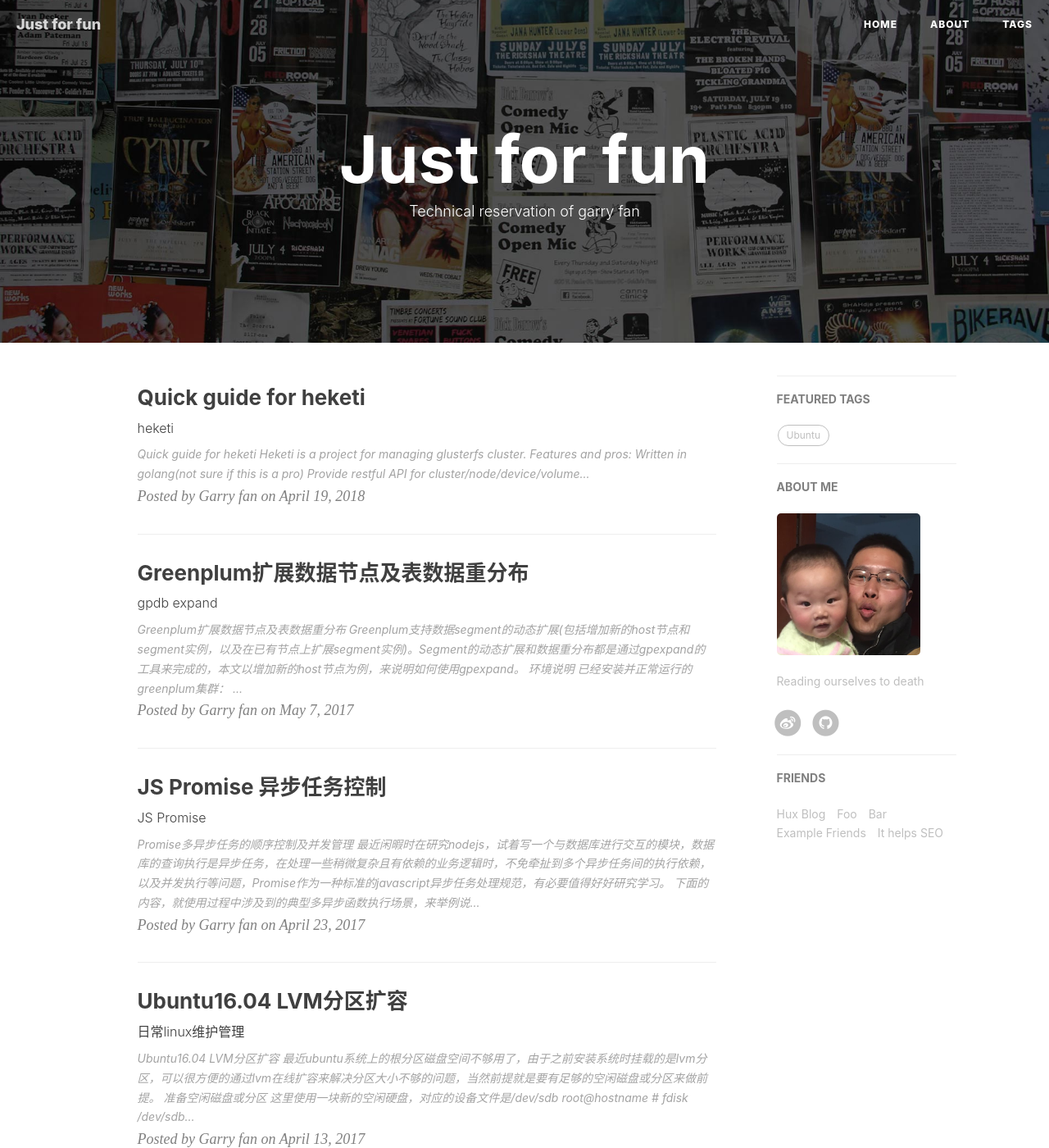
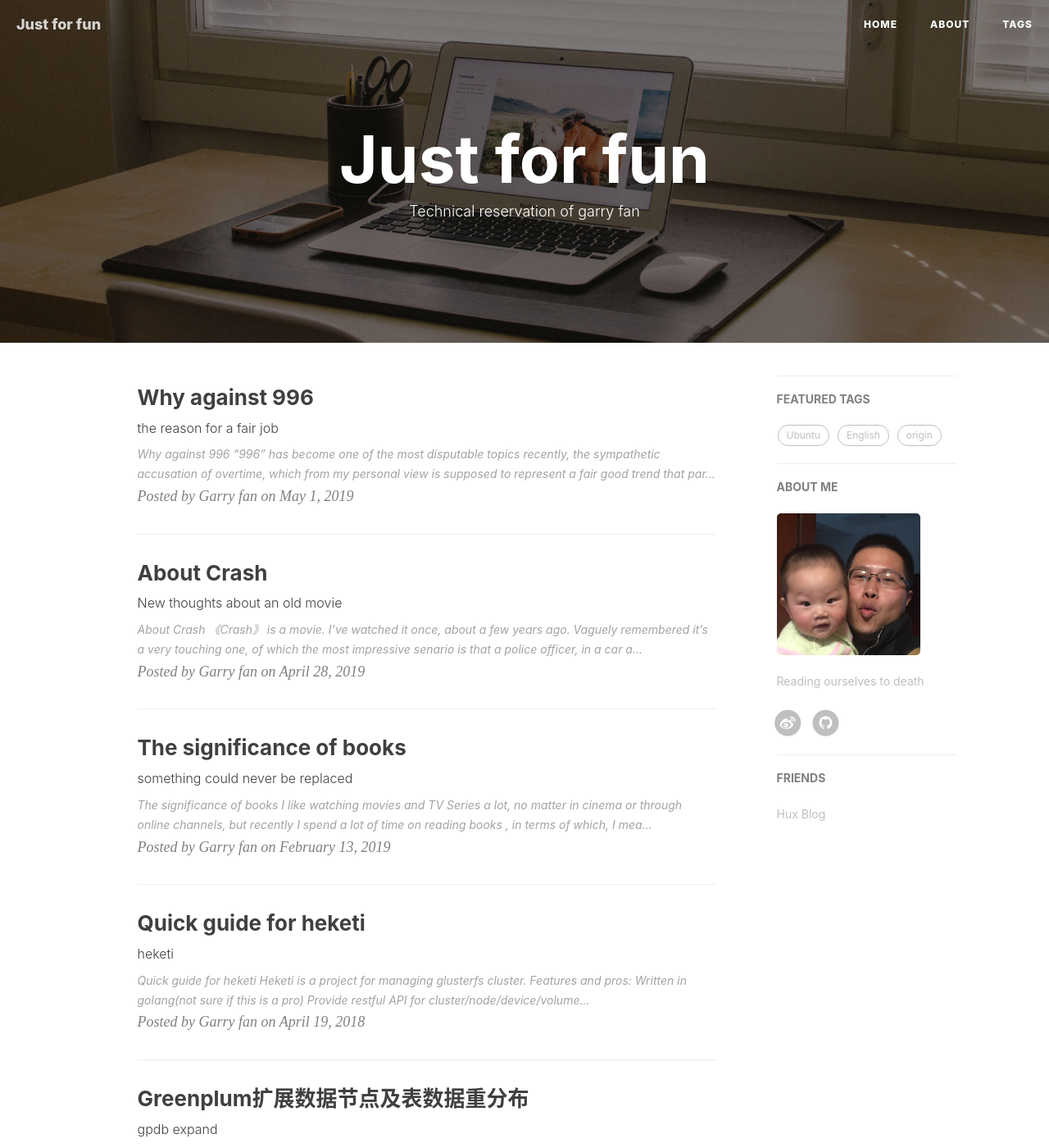
Before and after one commit to garryfan2013/garryfan2013.github.io, a Jekyll site: the page built from index.html, in a window 1280 px wide and 1400 px high. Shown: the whole window at 82% size. Built offline with Jekyll 4.4.1, drawn with Linux system fonts in a browser that asks for light colours; nearby versions of some CDN libraries; the list of posts is cut into pages by our own code; comment, search, counter and statistics services are not loaded.

Commit message:
add recent blogs

```diff
--- a/_config.yml
+++ b/_config.yml
@@ -1,7 +1,7 @@
 # Site settings
 title: Just for fun
-SEOTitle: Garry's BLOG | Garry's BLOG
-header-img: img/home-bg.jpg
+SEOTitle: Garry's BLOG | 神秘岛
+header-img: img/home-bg-o.jpg
 email: fan.jia@163.com
 description: "Good Good Study Day Day Up!!"
 keyword: "Working living growing"
@@ -26,7 +26,7 @@ highlighter: rouge
 permalink: pretty
 paginate: 10
 exclude: ["less","node_modules","Gruntfile.js","package.json","README.md"]
-anchorjs: true                          # if you want to customize anchor. check out line:181 of `post.html`
+anchorjs: false                          # if you want to customize anchor. check out line:181 of `post.html`
 
 
 
@@ -84,17 +84,5 @@ friends: [
     {
         title: "Hux Blog",
         href: "http://huangxuan.me"
-    },{
-        title: "Foo",
-        href: "#"
-},{
-        title: "Bar",
-        href: "#"
-    },{
-        title: "Example Friends",
-        href: "#"
-    },{
-        title: "It helps SEO",
-        href: "#"
     }
 ]
--- a/_layouts/post.html
+++ b/_layouts/post.html
@@ -54,7 +54,7 @@ layout: default
                 {% if site.duoshuo_share and site.duoshuo_username %}
                 <!-- 多说 Share start -->
                 </style>
-                <div class="ds-share"
+                <!-- <div class="ds-share"
                     style="text-align: right"
                     data-thread-key="{{page.id}}"
                     data-title="{{page.title}}"
@@ -72,7 +72,7 @@ layout: default
                       </div>
                     </div>
                 <hr>
-                </div>
+                </div> -->
                 <!-- 多说 Share end-->
                 {% endif %}
 
--- /dev/null
+++ b/_posts/2019-02-13-the_significance_of_books.markdown
@@ -0,0 +1,23 @@
+---
+layout:     post
+title:      "The significance of books"
+subtitle:   "something could never be replaced"
+date:       2019-02-13
+author:     "Garry fan"
+header-img: "img/post-bg-2015.jpg"
+tags:
+    - English
+    - origin
+---
+
+### The significance of books
+
+I like watching movies and TV Series a lot, no matter in cinema or through online channels, but recently I spend a lot of time on reading books , in terms of which, I mean here with a broad sense, not only the tranditional paper books but also the electronic ones e.g. Kindle ebooks.
+
+I noticed on myself an interesting phenomenon about the difference between books and those video materials composed of motion pictures. The duration of watching video is fixed commonly according to the duration of that specified video clip. But the duration of reading a book is dynamic and various according to the strategy adopted with it.
+
+The superficial description of the phenomenon also implies the huge significance of the printed media , that you probably need deep thinking while reading, which can't be attained through watching video -- the motion picture media -- due to its squeezed timeline which wouldn't allow the existence of deep thinking. One perhaps, would be entertained and amazed by the visually spectacular scenes, nevertheless soon afterwards, all the images and sounds will fade out and you wouldn't even think about it any more.
+
+Thus having watched a lot of movies, it seems nothing has been attained except for some famous lines and those gorgeous actresses.The property of continuity of video media would be damaged and the effect would be largely shrinked, if we pause the play and think for a while. It's relatively easy to stop and restart for books.Though good and valuable as it is, people always(at least it is true on my own case) prefer to watching rather than reading, mostly due to the mental strength accompanied with reading and one always incline to the easy and effortless choice. No pay no gain, simple but infallible, one should be aware of the consequence and the suffering in the future, while choosing the easy path. In terms of reading, although the recompense which you probably could not feel or perceive in a short period, is a consequnce of long term cumulation, but it worth trying and would not fail you.
+
+So, keep reading, spend less time on watching which would be a good choice solely for killing time.
--- /dev/null
+++ b/_posts/2019-04-28-crash.markdown
@@ -0,0 +1,25 @@
+---
+layout:     post
+title:      "About Crash"
+subtitle:   "New thoughts about an old movie"
+date:       2019-04-28
+author:     "Garry fan"
+header-img: "img/post-bg-2015.jpg"
+tags:
+    - English
+    - origin
+---
+
+### About Crash
+
+《Crash》 is a movie.
+
+I've watched it once, about a few years ago. Vaguely remembered it's a very touching one, of which the most impressive senario is that a police officer, in a car accident, risking his life to save a black woman who coincidently was insulted by him a couple of days ago.
+
+After watching it for the second time, some new thoughts come up with it. One of those is about the young officer who was the partner of the man mentioned above.When he had witnessed his partner's unacceptable insult towards the black couple merely due to some unpleasant experience with his father's illness, the young man deicded to quit the partnership. A fair excuse, it seems, that unable to bear this racial and absurd behavior. But the colleagues of the young officer didn't put it this way, they've assumed an indignant air toward him since. And the indignation rised to its summit while the young man stopped his colleagues from aimming their guns at a black suspect who accidentally was the husband of the woman insulted by his ex-partner. Maybe the motivation comes from his guilt towards the black man, which no douht is totally reasonable.
+
+With a  long term habit of reading US news, which includes some commentaries over the polices related incidents, I think now I've got some sense that why his colleagues've got so angry towards him. Police officer is a very dangerous occupation in the US. Maybe there is some unjust and absurd behavior when excercising authority, but among those police officers, there exists a common ground which is not supposed to be broken down or undermined by its own people, that they should cover each other up, have each other's back. So when you tell on your partner, it's definitely a breach of the rule;When you stand in your colleagues' way to shield someone who is posing a threat to their lives, you're unbearably breaking the rule.
+
+As to some of our daily life's occurances, there is no absolute right or wrong.Implicit rules based on some long term experiences are the judge.The young officer is vigorous, sympathy, and has got deep rooted conscience. When come to relationship between people, there is a very subtle situation, that you can't judge their behavior and motivation from absolute principles of right or wrong. As to myself, something similar to him can be found.I always got angry, partly due to my quick temper, no doubt, when someone broke the "rule", it seems reasonable to me that I'm supposed to be assume a moral indignation with it and pose some just air towards the other on whom to give some pressure.Perhaps you're justified, but don't take it too quick, since you've not got a whole picture of it;even though there is no good reasons behind it, quarreling and angriness doesn't help much in solving the problem, which could probably take a reverse effect.It's obvious when put it as a bystander, but when got involved, it's another matter. Cultivation needs long time practice, it's neccessary to keep in mind that when dealing with people, especially those you care about, take it slow, take it cautious, say what you have to say, keep those emotional. Besides, you don't live their life, so you're not qualified to judge on them.
+
+Judge not, lest ye be judged.
--- /dev/null
+++ b/_posts/2019-05-07-why_against_996.markdown
@@ -0,0 +1,31 @@
+---
+layout:     post
+title:      "Why against 996"
+subtitle:   "the reason for a fair job"
+date:       2019-05-01
+author:     "Garry fan"
+header-img: "img/post-bg-2015.jpg"
+tags:
+    - English
+    - origin
+---
+
+### Why against 996
+
+"996" has become one of the most disputable topics recently, the sympathetic accusation of overtime, which from my personal view is supposed to represent a fair good trend that part of the working class have waken up to the intention against the "tranny of professions".
+
+Opinions about the issue could be ascribed to following categories:
+
+1. "996" means a decent job which would has paid relatively well, so to complain about the overtime is unreasonable and one should appreciate the opportunity that others have been desired but have not been given the chance to take.
+
+2. All the enterprises're not easy to fight on the market and hard working is the fundamental merit one should persist to conquer the competitors.
+
+3. "996" is definitely illegal, according to Labour Law, which should not be explicitly inflicted to employees.
+
+I think a person with comon sense would effortlessly acknowledge that opinion 3 is absolutely right. Thus 8 hours a day is a mandatory condition expicitily announced by the law, there is no need to argue its authenticity.
+
+Let's go over opinion 1 first. Maybe it seems reasonable to ask for employees to work overtime because of the better payment, but nonetheless it has no legal grounds. The payment is determined by the industrial circumstances and the human resources required by it. Follow the mind thread of those who support this opinion, the payment probably could be divided into two parts, the first one which represents the normal 8-hour income for this position and the other which reflects the overtime work needed. If the characteristic of the profession needs overtime, the terms of the payment of the overtime part, separated from the normal one, should be announced explicitly in the offer and a bilateral agreement is necessary.Any form of payment composition other than that would be considered inadequate, even illegal. The normal payment should be adjusted in proportion to the desire and the ability requirements of this job. This is the only right way of doing and it requires explicit, no hiding or implicit conditions which could cause dispute in the future. So here comes the question, what is the motivation of keeping the overtime payment implicit, and pretending that the overtime payment has been paid already in your income but just only that you're too ignorant to notice and appreciate it.To a great possibility there exists some unfair and unspeakable considerations which could only to the benefit of the employers, if any.
+
+Basically it's a waste of time to retort the 2nd opinion which betrays the ignorance and arrogance of the authors and those support it. But it’s worthwhile to emphasize that the root cause lies in the status of general awareness of individual rights. Too many text books, teachers and social propagandas have been advocating the sacrifice of individual to achieve the collective success.What a nonsense and malicious idea. But most of us have already been successfully cultivated into a human being, callous and indifferent to the abuses of power and the unfairness inflicted on himself. But the most pathetic of those is that most of us even incapable of knowing what individual rights are.
+
+One more thing needs to be addressed here is that it's necessary to distinguish those who're really enthusiastic about the work and spontaneously work day and night to satisfy his personal aspiration of achievements; Even to this, is a totally compliance to the general rules of individual rights, because the overtime is his choice not enforced by anyone other than himself.
```
